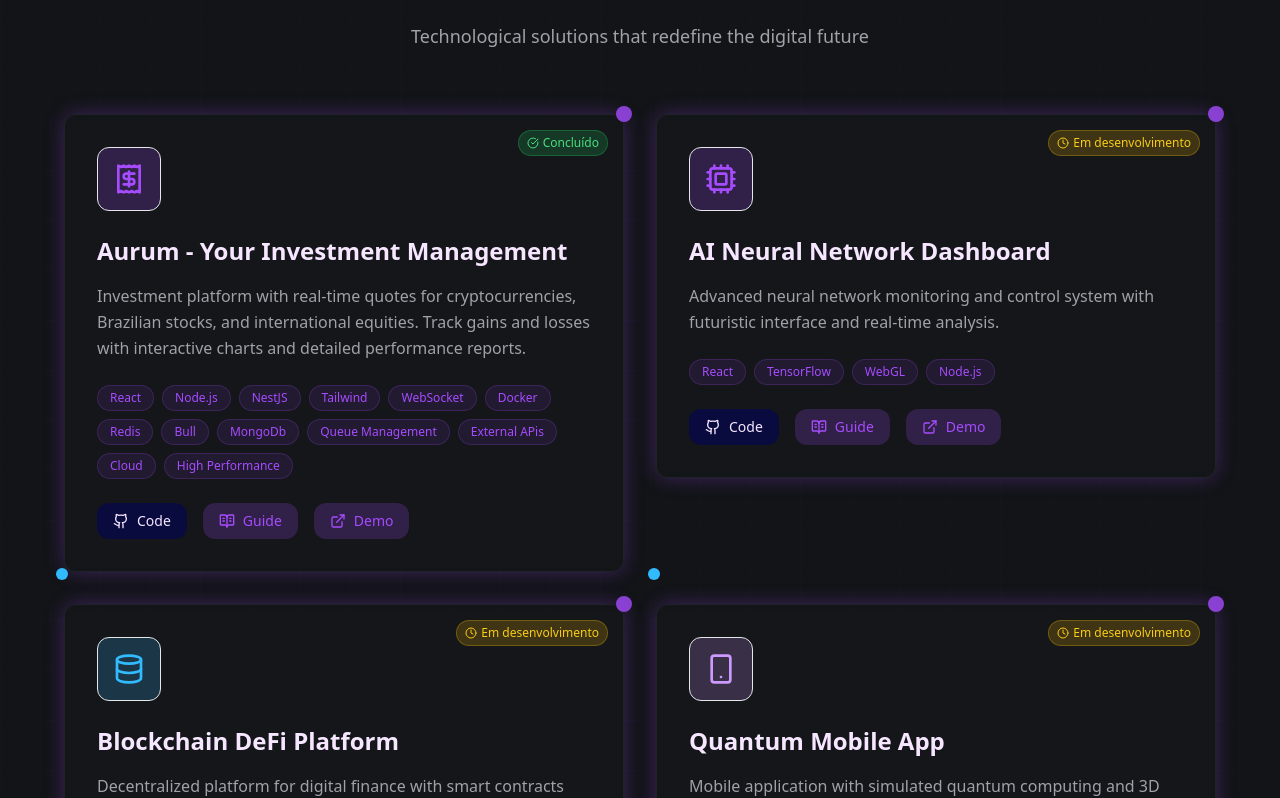
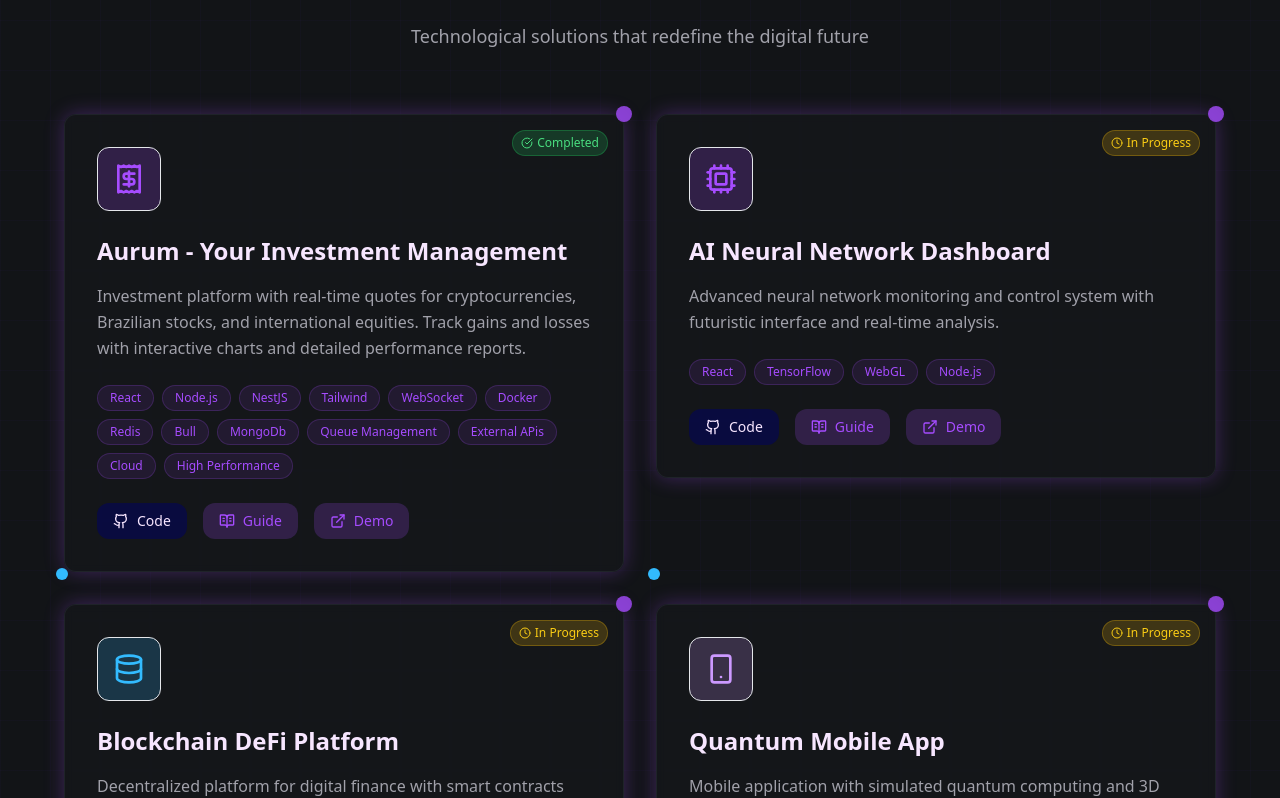
Before and after one commit to Evolut90/NovaTech, a Next.js app: page / in a window 1280 px wide. Shown: the part 1742-2540 px from the top of the page. Built offline with nearby package versions, Linux system fonts and the light colour scheme.

Commit message:
feat: add internationalized project status badges
- Add status translations for completed/pending projects
- Integrate with existing language system
- Support Portuguese and English status labels

```diff
--- a/src/app/components/ProjectsSection.tsx
+++ b/src/app/components/ProjectsSection.tsx
@@ -102,12 +102,12 @@ const ProjectsSection = () => {
   {project.status === 'completed' ? (
     <span className="px-2 py-1 text-xs font-medium rounded-full bg-green-500/20 text-green-400 border border-green-500/30 flex items-center gap-1">
       <CheckCircle className="w-3 h-3" />
-      Concluído
+      {t('projects.status.completed')}
     </span>
   ) : (
     <span className="px-2 py-1 text-xs font-medium rounded-full bg-yellow-500/20 text-yellow-400 border border-yellow-500/30 flex items-center gap-1">
       <Clock className="w-3 h-3" />
-      Em desenvolvimento
+      {t('projects.status.pending')}
     </span>
   )}
 </div>
--- a/src/contexts/LanguageContext.tsx
+++ b/src/contexts/LanguageContext.tsx
@@ -57,6 +57,8 @@ const translations = {
     'projects.demo': 'Demo',
     'projects.aurum.title': 'Aurum - Gestão da sua Carteira de Investimentos',
     'projects.aurum.description': 'Plataforma completa de gestão de investimentos com cotações em tempo real. Monitore criptomoedas, ações brasileiras e internacionais, acompanhando ganhos e perdas instantaneamente. Interface intuitiva com gráficos interativos e relatórios detalhados de performance.',
+    'projects.status.completed': 'Concluído',
+    'projects.status.pending': 'Em desenvolvimento',
     'projects.ai.title': 'Dashboard de Redes Neurais IA',
     'projects.ai.description': 'Sistema avançado de monitoramento e controle de redes neurais com interface futurista e análise em tempo real.',
     'projects.blockchain.title': 'Plataforma DeFi Blockchain',
@@ -118,6 +120,8 @@ const translations = {
     'projects.demo': 'Demo',
     'projects.aurum.title': 'Aurum - Your Investment Management',
     'projects.aurum.description': 'Investment platform with real-time quotes for cryptocurrencies, Brazilian stocks, and international equities. Track gains and losses with interactive charts and detailed performance reports.',
+    'projects.status.completed': 'Completed',
+    'projects.status.pending': 'In Progress',
     'projects.ai.title': 'AI Neural Network Dashboard',
     'projects.ai.description': 'Advanced neural network monitoring and control system with futuristic interface and real-time analysis.',
     'projects.blockchain.title': 'Blockchain DeFi Platform',
```
